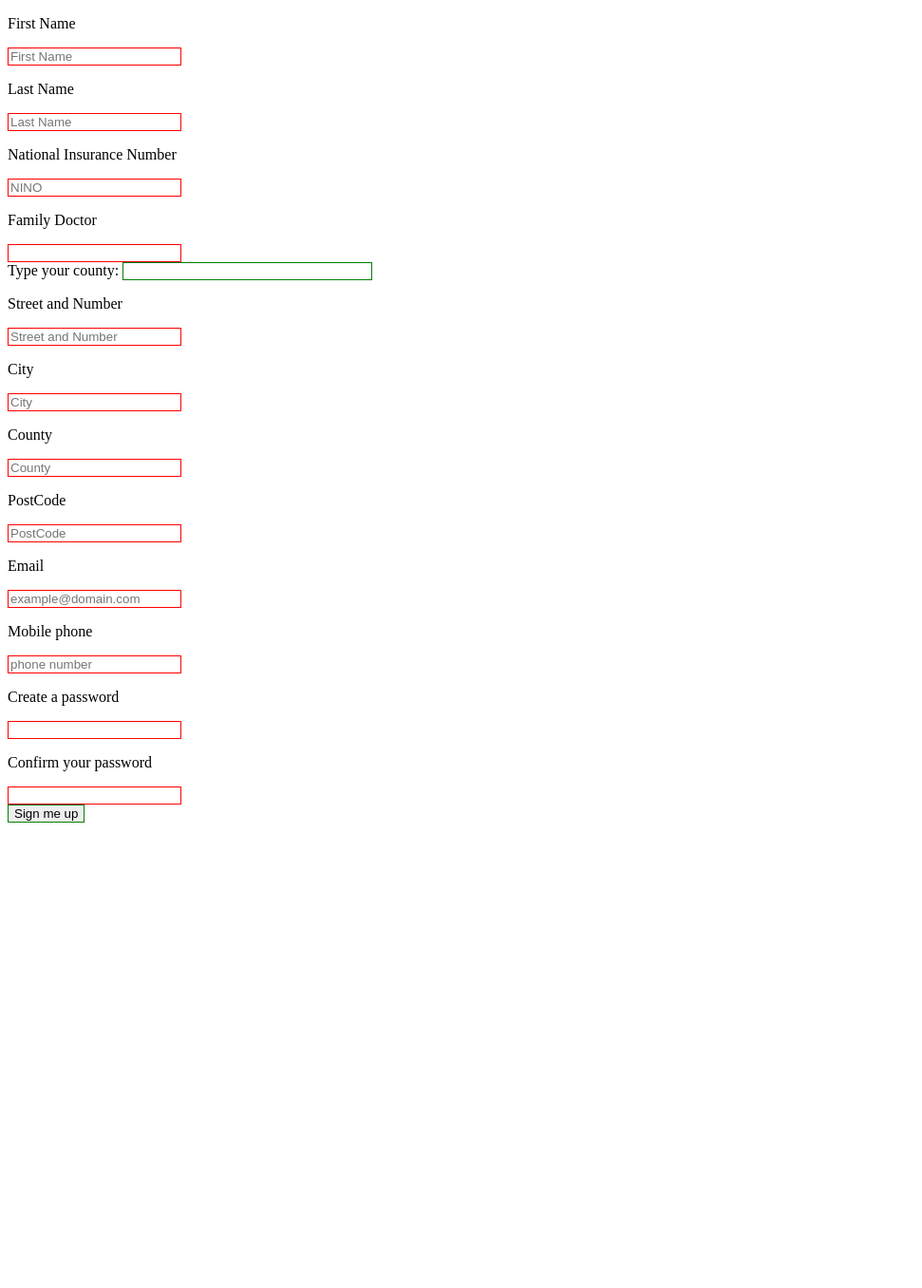
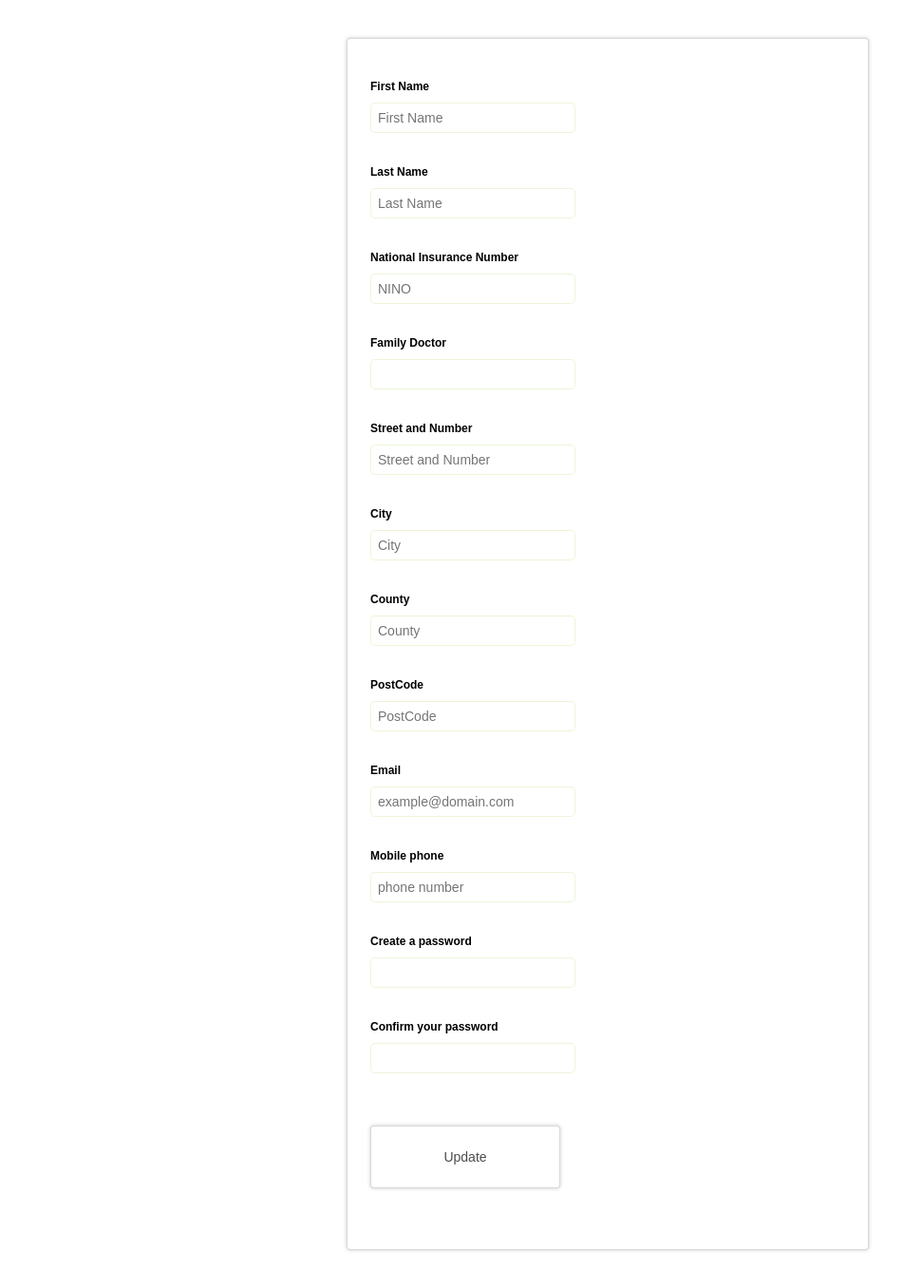
Before and after one commit to Noktec/CS312, a PHP site: page /information.php in a window 1280 px wide. Shown: the whole page at 95% size, without its empty margins (0-971 px from the left). Before the commit the page ends 866 px from the top, so only its background shows below. Run offline with PHP 8.4, Linux system fonts and the light colour scheme; the visitor is signed in with stand-in values (Sample User, id 1); data that the repository does not hold is empty; some libraries are stand-ins or nearby versions.

Commit message:
Update Files
Update Files + lookup

```diff
--- /dev/null
+++ b/CSS/fetch.css
@@ -0,0 +1,62 @@
+/* this is for the lookup in ajax */
+
+.lookupBox {
+	position: relative;
+	margin: 10px 0px 0px 0px;
+	width: 200px;
+	background-color: #C0C0C0;
+	color: #000;
+}
+.list {
+	margin: 0px;
+	padding: 0px;
+}
+.list li {
+	margin: 0px 0px 3px 0px;
+	padding: 3px;
+	cursor: pointer;
+}
+.list li:hover {
+	background-color: #659CD8;
+}
+
+/* this css part is for the form*/
+#update {
+	background-color: rgb(255,255,255);
+	border: 1px solid rgba(0,0,0,.15);
+	border-radius: 4px;
+	box-shadow: 0 1px 0 rgba(255,255,255,0.2) inset, 0 0 4px rgba(0,0,0,0.2);
+	margin: 40px auto; /*aligns center*/
+	padding: 24px;
+	width: 500px;
+}
+
+/*This is used for the invalid passwords
+and based on html5*/
+input:invalid {
+    border: 1px solid red;
+}
+input:valid {
+  border: 1px solid green;
+}
+input:required {
+  border: 1px solid red;
+}
+
+/*this is the general style */
+.container input[type="text"] { width: 200px; }
+.container input[type="email"] { width: 200px; }
+.container input[type="password"] { width: 200px; }
+.container label { color: #000; font-weight:bold;font-size: 12px;font-family:Arial, Helvetica; }
+.container input, textarea { background-color: rgba(255, 255, 255, 0.4); border: 1px solid rgba(122, 192, 0, 0.15); padding: 7px; font-family: Keffeesatz, Arial; color: #4b4b4b; font-size: 14px; -webkit-border-radius: 5px; margin-bottom: 15px; margin-top: -10px; }
+.container input:focus, textarea:focus { border: 1px solid #ff5400; background-color: rgba(255, 255, 255, 1); }
+.container .select-style {
+  border: 0px solid #FFF;
+  color: #555;
+  font-size: inherit;
+  margin: 0;
+  overflow: hidden;
+  padding-top: 5px;
+  padding-bottom: 5px;
+  text-overflow: ellipsis;
+  white-space: nowrap;}
--- /dev/null
+++ b/JS/suggestion.js
@@ -0,0 +1,17 @@
+function lookup(inputString) {
+	if(inputString.length == 0) {
+
+		$('#lookup').hide();
+	} else {
+		$.post("nameFetch.php", {queryString: ""+inputString+""}, function(data){
+			if(data.length >0) {
+				$('#lookup').show();
+				$('#autoList').html(data);
+			}
+		});
+	}
+}
+function fill(thisValue) {
+	$('#inputString').val(thisValue);
+	setTimeout("$('#lookup').hide();", 200);
+}
--- a/information.php
+++ b/information.php
@@ -28,30 +28,9 @@ if (isset($_SESSION['id']) AND isset($_SESSION['email']))
 	<meta http-equiv="X-UA-Compatible" content="IE=EmulateIE7; IE=EmulateIE9">
 	<meta http-equiv="Content-Type" content="text/html; charset=utf-8" />
 	<meta name="viewport" content="width=device-width, initial-scale=1, maximum-scale=1.0, user-scalable=no"/>
-	<link rel="stylesheet" type="text/css" href="CSS/registration.css" media="all" />
- 	<script src="//ajax.googleapis.com/ajax/libs/jquery/1.11.0/jquery.min.js"></script>
- 	<script LANGUAGE="JavaScript" src="js/script.js"></script>
-
- 	<script type="text/javascript">
-	function lookup(inputString) {
-		if(inputString.length == 0) {
-			// Hide the suggestion box.
-			$('#suggestions').hide();
-		} else {
-			$.post("rpc.php", {queryString: ""+inputString+""}, function(data){
-				if(data.length >0) {
-					$('#suggestions').show();
-					$('#autoSuggestionsList').html(data);
-				}
-			});
-		}
-	} // lookup
-
-	function fill(thisValue) {
-		$('#inputString').val(thisValue);
-		setTimeout("$('#suggestions').hide();", 200);
-	}
-</script>
+	<link rel="stylesheet" type="text/css" href="CSS/fetch.css" media="all" />
+	<script src="//ajax.googleapis.com/ajax/libs/jquery/1.11.0/jquery.min.js"></script>
+ 	<script type="text/javascript" src="JS/suggestion.js"></script>
 
 </head>
 <body>
@@ -70,16 +49,12 @@ if (isset($_SESSION['id']) AND isset($_SESSION['email']))
     			<p class="contact"><label for="NINO">National Insurance Number</label></p>
     			<input id="NIN" name="NIN" placeholder="NINO" required="" tabindex="3" type="text">
 
-    			<p class="FamilyDr"><label for="FDR"> Family Doctor</label></p>
-				<input type="text"  name="FDR "id="FDR" tabindex="0" required="" >
 
-				<div>
-				Type your county:
-					<input type="text" size="30" value="" id="inputString" onkeyup="lookup(this.value);" onblur="fill();" />
-				</div>
 
-				<div class="suggestionsBox" id="suggestions" style="display: none;">
-				<div class="suggestionList" id="autoSuggestionsList">
+				<p class="FDR"><label for="FDR"> Family Doctor</label></p>
+				<input type="text" name="FDR"  size="30" value="" id="FDR"  onkeyup="lookup(this.value);" onblur="fill();" />
+				<div class="lookupBox" id="lookup" style="display: none;">
+				<div class="list" id="autoList">
 					&nbsp;
 				</div>
 				</div>
@@ -111,16 +86,14 @@ if (isset($_SESSION['id']) AND isset($_SESSION['email']))
 
                 <span id="passwordValidity" class="passwordValidity"></br></span>
 
-                <input class="buttom" name="submit" id="submit" tabindex="5" value="Sign me up" type="submit">
+                <input class="buttom" name="update" id="update" tabindex="5" value="Update"  style="width:200px"  type="submit">
    		</form>
 
 
 	</div>
 </div>
 </body>
-
 </html>
-
 
 <?php
 }
```
Also changed, not shown: nameFetch.php (renamed from rpc.php, +6 -5 lines).
